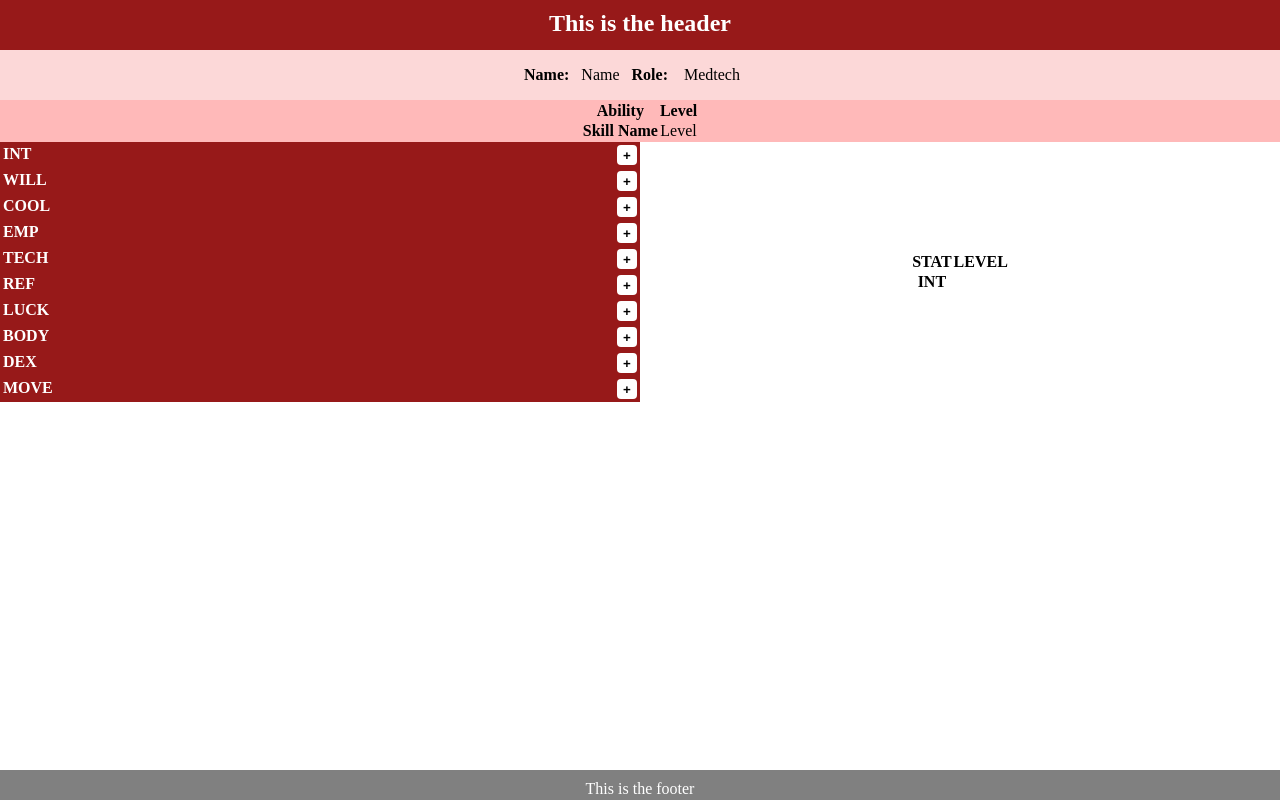
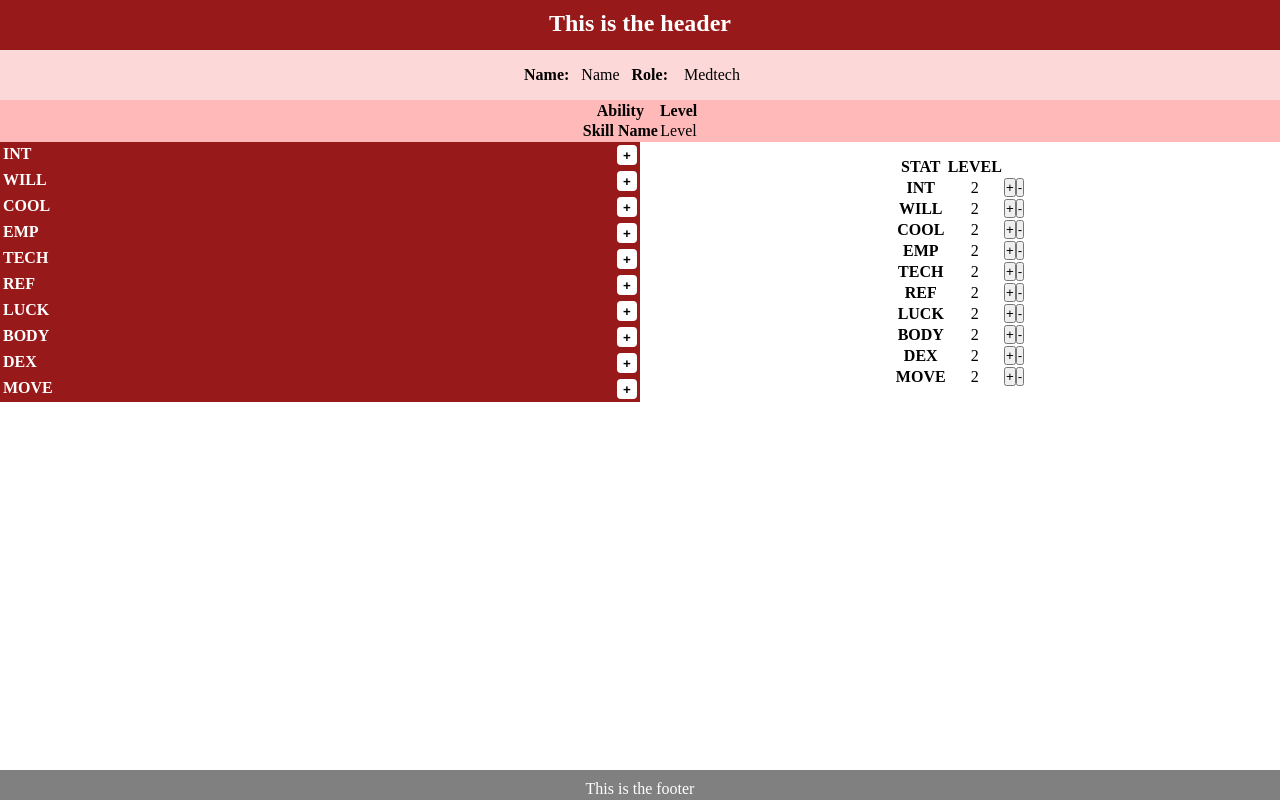
Before and after one commit to DaisyEverard/Cyberpunk-red, a React (Vite) app: page / in a window 1280 px wide. Built offline with nearby package versions, Linux system fonts and the light colour scheme.

Commit message:
create IncrementDecrementStat

```diff
--- a/src/App.jsx
+++ b/src/App.jsx
@@ -1,27 +1,36 @@
+import { createContext, useState } from "react";
+
 import Header from "./components/Header";
 import Footer from "./components/Footer";
+import Profile from "./components/Profile";
+import Stats from "./components/Stats";
+import RoleAbility from "./components/RoleAbility";
+
 import "./style/App.css";
-import './style/index.css'
-import Profile from "./components/Profile";
-import RoleAbility from "./components/RoleAbility";
-import { createContext, useState } from "react";
-import Stats from "./components/Stats";
+import './style/index.css';
+
+import defaultStats from "./data/defaultStats.json"
 
 
 export const RoleContext = createContext({});
+export const StatsContext = createContext({});
 
 function App() {
   const [role, setRole] = useState("Medtech")
+  const [stats, setStats] = useState(defaultStats)
 
   return (
     <>
     <RoleContext.Provider value={{role, setRole}} setRole={setRole}>
+    <StatsContext.Provider value={{stats, setStats}} setStats={setStats}>
     <Header/>
     <Profile/>
     <RoleAbility/>
     <Stats/>
     <Footer/>
+    </StatsContext.Provider>
     </RoleContext.Provider>
+
     </>
   );
 }
--- a/src/components/Stats.jsx
+++ b/src/components/Stats.jsx
@@ -1,7 +1,12 @@
 import HideableDescriptionCell from "../utils/HideableDescriptionCell";
-import statsJson from "../data/stats.json"
+import statsJson from "../data/statsDescription.json"
+import { useContext } from "react";
+import { StatsContext } from "../App";
+import IncrementDecrementStat from "../utils/IncrementDecrementStat";
 
 export default function Stats() {
+    const {stats, setStats} = useContext(StatsContext)
+
     return (
         <div className="flexRow">
             <div className="flexCol" style={{width: "50vw", flex:1}}>
@@ -27,10 +32,19 @@ export default function Stats() {
                     </tr>
                 </thead>
                 <tbody>
-                    <tr>
-                        <th>INT</th>
-                        <td></td>
-                    </tr>
+                    {
+                        Object.keys(stats).map((statName, index) => {
+                            const level = stats[statName]
+
+                            return (
+                            <tr key={index}>
+                                <th>{statName}</th>
+                                <td>{level}</td>
+                                <IncrementDecrementStat statName={statName}/>
+                            </tr>
+                            )
+                        })
+                    }
                 </tbody>
             </table>
             </div>
--- /dev/null
+++ b/src/data/defaultStats.json
@@ -0,0 +1,12 @@
+{
+    "INT": 2,
+    "WILL": 2,
+    "COOL": 2,
+    "EMP": 2,
+    "TECH": 2,
+    "REF": 2,
+    "LUCK": 2,
+    "BODY": 2,
+    "DEX": 2,
+    "MOVE": 2
+}
--- /dev/null
+++ b/src/utils/IncrementDecrementStat.jsx
@@ -0,0 +1,25 @@
+import { useContext } from "react"
+import { StatsContext } from "../App"
+
+export default function IncrementDecrementStat(props) {
+    let statName = props.statName
+    const {stats, setStats} = useContext(StatsContext)
+
+    const increment = (stats, statName) => {
+        const newStats = {...stats}
+        newStats[statName] += 1
+        setStats(newStats)
+    }
+    const decrement = (stats, statName) => {
+        if (stats[statName] > 2) {
+            const newStats = {...stats}
+        newStats[statName] -= 1
+        setStats(newStats)
+        }
+    }
+
+    return (<td>
+        <button onClick={(e)=> {increment(stats, statName)}}>+</button>
+        <button onClick={(e)=> {decrement(stats, statName)}}>-</button>
+    </td>)
+}
```
Also changed, not shown: src/data/statsDescription.json (renamed from src/data/stats.json).
